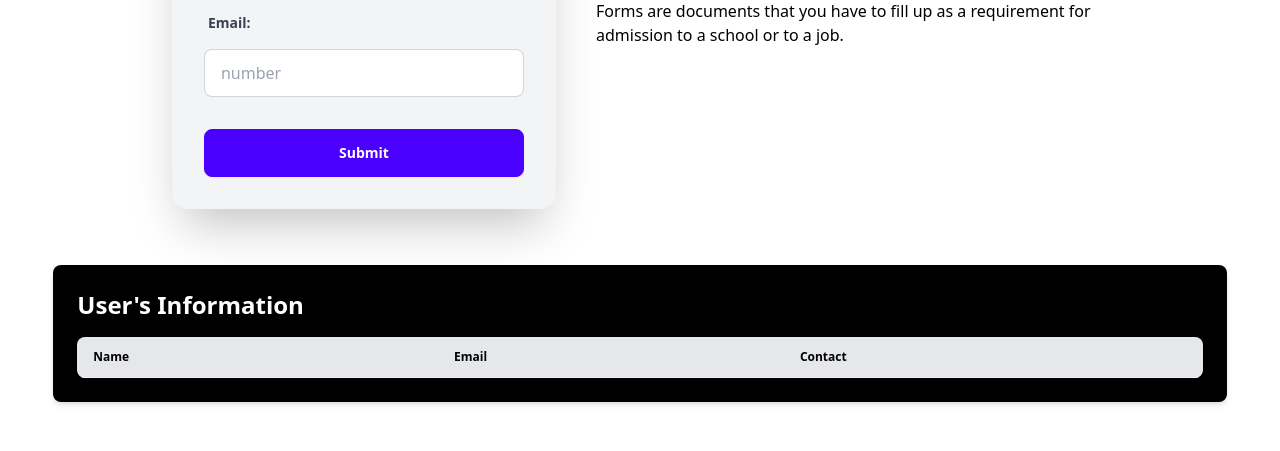
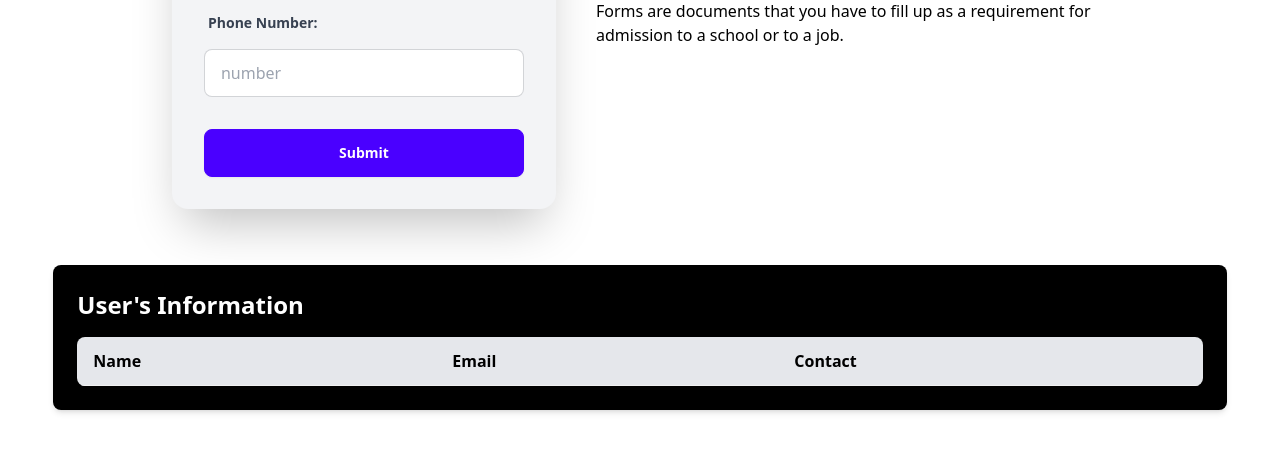
Before and after one commit to shahinur69/FormAsEmail, a plain HTML site: page index.html in a window 1280 px wide. Shown: the part 259-710 px from the top of the page. Drawn offline with nearby package versions, Linux system fonts and the light colour scheme.

Commit message:
added new edit

```diff
--- a/index.html
+++ b/index.html
@@ -39,7 +39,7 @@
                             <input type="email" placeholder="email" class="input input-bordered" id="email" required />
                         </div class="form-control">
                         <label class="label">
-                            <span class="label-text text-gray-700 font-bold">Email:</span>
+                            <span class="label-text text-gray-700 font-bold">Phone Number:</span>
                         </label>
                         <input type="tel" placeholder="number" class="input input-bordered" id="phone" required />
                         <div class="form-control mt-6">
@@ -52,15 +52,15 @@
             <div class="my-10 bg-black text-white rounded-lg shadow-md p-6">
                 <h2 class="text-2xl font-bold mb-4">User's Information</h2>
                 <div class="overflow-x-auto rounded-lg">
-                    <table id="dataTable" class="table w-full table-zebra">
+                    <table id="dataTable" class="table w-full ">
                         <thead class="bg-gray-200">
-                            <tr class="text-black font-bold">
+                            <tr class="text-black font-bold text-base">
                                 <th>Name</th>
                                 <th>Email</th>
                                 <th>Contact</th>
                             </tr>
                         </thead>
-                        <tbody>
+                        <tbody class="bg-slate-700 text-xs">
                             <!-- Rows will be added here -->
                         </tbody>
                     </table>
```
